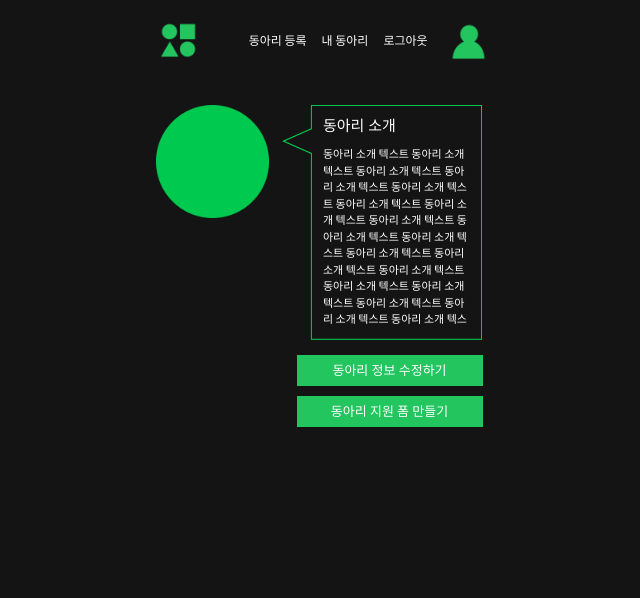
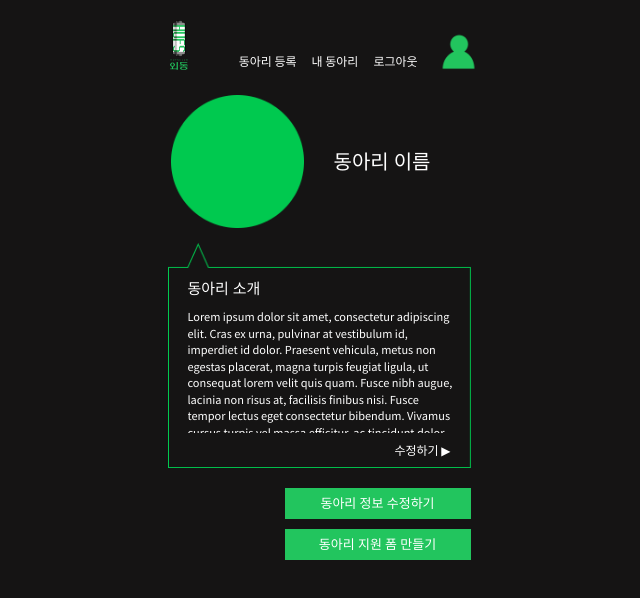
Before and after one commit to hufstory/oedong_front, a React (Create React App) app: page /clubinfo/admin in a window 1280 px wide. Shown: the top 598 px of the page, without its empty margins (321-961 px from the left). Built offline with nearby package versions, Linux system fonts and the light colour scheme; a small style sheet from the web is missing.

Commit message:
Style: 동아리 상세 페이지 (운영자)

```diff
--- a/src/components/Header.js
+++ b/src/components/Header.js
@@ -7,17 +7,19 @@ const Header = (props) => {
   const location = useLocation();
 
   return (
-    <div className="container mx-auto flex flex-row items-center justify-center max-w-[700px] h-20 bg-main-black">
+    <div className="container mx-auto flex flex-row items-end justify-center max-w-[700px] h-[70px] bg-main-black">
       <Link to="/">
         <img
-          className="object-cover h-10 inline ml-[10px]"
+          className="object-cover h-[52px] inline ml-[10px]"
           src={logo}
           alt="logo"
         />
       </Link>
+      <div className="flex flex-col items-center justify-start bg-main-black">
+        <div className="flex flex-row items-end justify-start bg-main-black">
           {location.pathname === "/" ? (
             <p
-          className={`text-green ml-[10px] hover:cursor-pointer inline ${
+              className={`text-magenta ml-[10px] hover:cursor-pointer inline ${
                 props.showImage ? "rotate-180" : ""
               }`}
             >
@@ -26,7 +28,7 @@ const Header = (props) => {
           ) : null}
 
           <Link to="/enroll" className="text-white pl-[50px] text-[12px] ">
-        <span>동아리 등록</span>
+            동아리 등록
           </Link>
           <Link to="/enroll" className="text-white pl-[15px] text-[12px]">
             내 동아리
@@ -40,6 +42,8 @@ const Header = (props) => {
             alt="profile"
           />
         </div>
+      </div>
+    </div>
   );
 };
 
--- a/src/pages/ClubInfo/Admin/AInfoMain.js
+++ b/src/pages/ClubInfo/Admin/AInfoMain.js
@@ -1,37 +1,63 @@
 import Header from "../../../components/Header";
 import clubprofile from "../../../assets/clubprofile.png";
 import description from "../../../assets/description.png";
+import { useState, useEffect } from "react";
 
 const AInfoMain = () => {
+  const [descriptionText, setDescriptionText] = useState(``);
+  useEffect(() => {
+    setDescriptionText(`Lorem ipsum dolor sit amet, consectetur adipiscing elit. Cras ex
+              urna, pulvinar at vestibulum id, imperdiet id dolor. Praesent
+              vehicula, metus non egestas placerat, magna turpis feugiat ligula,
+              ut consequat lorem velit quis quam. Fusce nibh augue, lacinia non
+              risus at, facilisis finibus nisi. Fusce tempor lectus eget
+              consectetur bibendum. Vivamus cursus turpis vel massa efficitur,
+              ac tincidunt dolor eleifend. Quisque euismod urna sit amet mollis
+              ullamcorper. Aliquam suscipit, lorem vel consectetur suscipit,
+              massa dolor rutrum nibh, non ultrices diam tellus sed risus.
+              Pellentesquleo. Praesent lorem felis, maximus id orci nec, tempor
+              vehicula ligula. Vestibulum augue diam, porttitor vitae tellus a,
+              ullamcorper consectetur nisi. Proin fermentum volutpat magna et
+              molestie. Vestibulum sed ornare metus, blandit commodo mi. Sed
+              massa augue, fermentum et iaculis eget, varius et ligula. Nam
+              mollis tortor sed efficitur porta. Quisque tincidunt nisi id
+              vestibulum scelerisque. Praesent at molestie nunc. Cras dapibus
+              nunc vel leo porttitor iaculis. Donec nulla urna, volutpat ac
+              molestie at, mattis vel nunc. Maecenas convallis sodales leo,
+              euismod dignissim nibh. Nam ac libero pharetra, tincidunt lorem
+              nec, vestibulum turpis. Donec aliquet tristique sapien. In rhoncus
+              sapien sit amet tempor mattis. Sed in suscipit diam, suscipit
+              lobortis justo. Vestibulum fringilla ac dolor a elementum.
+              Phasellus dapibu`);
+  }, []);
+
   return (
-    <div className="container flex flex-col items-center justify-center max-w-full mx-auto">
+    <div className="container flex flex-col items-start justify-center min-w-[395px] mx-auto">
       <Header />
-      <div className="bg-main container max-w-[395px] h-[600px] mx-auto flex flex-col items-center justify-start">
-        <div className="bg-main relative mt-[25px] max-w-[395px] mx-auto flex flex-row justify-center items-start">
-          <img
-            src={clubprofile}
-            className="w-[113px] mr-[13px]"
-            alt="profile"
-          />
-          <img src={description} className="w-[200px]" alt="description" />
-          <p className="top-[10px] left-[167px] font-main text-[15px] text-white absolute">
-            동아리 소개
-          </p>
-          <p className="top-[40px] left-[167px] font-sans text-[11px] w-[150px] h-[180px] overflow-auto text-white absolute">
-            동아리 소개 텍스트 동아리 소개 텍스트 동아리 소개 텍스트 동아리 소개
-            텍스트 동아리 소개 텍스트 동아리 소개 텍스트 동아리 소개 텍스트
-            동아리 소개 텍스트 동아리 소개 텍스트 동아리 소개 텍스트 동아리 소개
-            텍스트 동아리 소개 텍스트 동아리 소개 텍스트 동아리 소개 텍스트
-            동아리 소개 텍스트 동아리 소개 텍스트 동아리 소개 텍스트 동아리 소개
-            텍스트 동아리 소개 텍스트 동아리 소개 텍스트 동아리 소개 텍스트
-            동아리 소개 텍스트
-          </p>
-        </div>
-        <div className="container max-w-[395px] flex flex-col justify-center items-end bg-main-black">
-          <button className="w-[186px] h-[31px] mt-[15px] mr-[34px] bg-green text-white text-[13px] font-main">
+      <div className="bg-main-black container max-w-[395px] h-[600px] mx-auto flex flex-col items-center justify-start">
+        <div className="max-w-[395px] flex flex-col items-end bg-main-black">
+          <div className="bg-main-black mt-[25px] max-w-[395px] flex flex-row justify-center items-center">
+            <img src={clubprofile} className="w-[133px]" alt="profile" />
+            <p className="font-main text-[20px] pr-[40px] ml-[30px] text-white">
+              동아리 이름
+            </p>
+          </div>
+          <div className="relative bg-main-black mt-[15px] max-w-[395px] flex justify-center items-start">
+            <img src={description} className="w-[303px]" alt="description" />
+            <p className="top-[35px] left-[20px] font-main text-[15px] text-white absolute">
+              동아리 소개
+            </p>
+            <p className="top-[65px] left-[20px] font-sans text-[11px] w-[270px] h-[125px] overflow-auto text-white absolute">
+              {descriptionText}
+            </p>
+            <button className="top-[198px] right-[20px] font-sans text-white text-[12px] absolute hover:text-magenta">
+              수정하기 ▶︎
+            </button>
+          </div>
+          <button className="w-[186px] h-[31px] mt-[20px] bg-green text-white text-[13px] font-main">
             동아리 정보 수정하기
           </button>
-          <button className="w-[186px] h-[31px] mt-[10px] mr-[34px] bg-green text-white text-[13px] font-main">
+          <button className="w-[186px] h-[31px] mt-[10px] bg-green text-white text-[13px] font-main">
             동아리 지원 폼 만들기
           </button>
         </div>
--- a/tailwind.config.js
+++ b/tailwind.config.js
@@ -9,6 +9,7 @@ module.exports = {
       "text-gray": "#454242",
       green: "#22C55E",
       pink: "#e134a5",
+      magenta: "#EA33D0",
     },
     extend: {
       fontFamily: {
```
Also changed, not shown: src/assets/description.png, src/assets/logo.png. Lines whose indentation alone changed are shown as unchanged.
